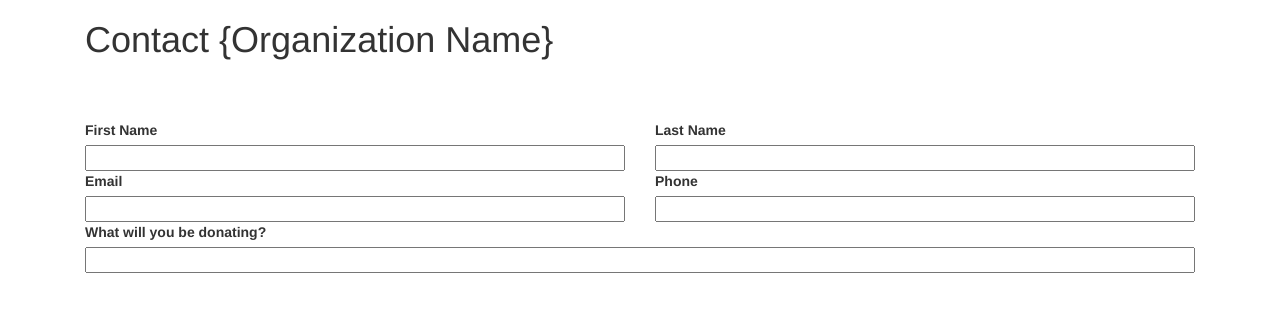
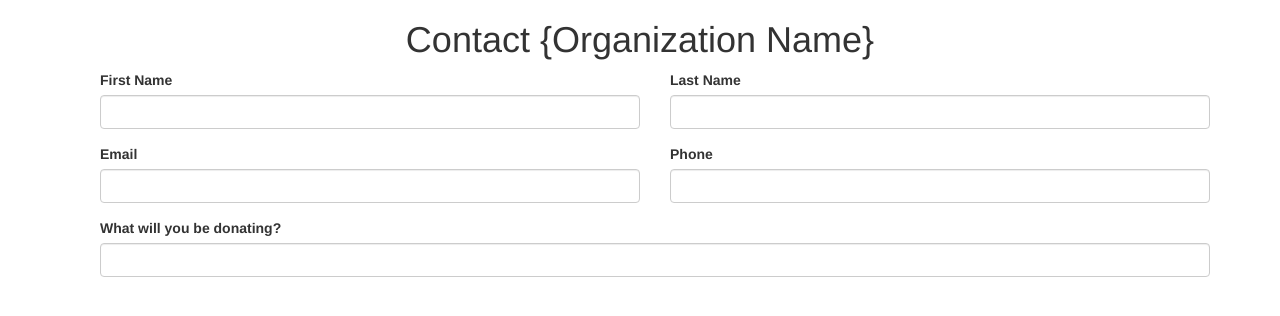
Before and after one commit to bradloudis/ReUseFull, a plain HTML site: page org-contact-form/index.html in a window 1280 px wide. Drawn offline with nearby package versions, Linux system fonts and the light colour scheme.

Commit message:
utilizing bootstrap form classes

```diff
--- a/org-contact-form/index.html
+++ b/org-contact-form/index.html
@@ -13,42 +13,46 @@
   </head>
   <body>
     <div class="container">
-      <div class="col-md-12">
-        <h1>Contact {Organization Name}</h1>
+      <h1 style="text-align: center">Contact {Organization Name}</h1>
+
+      <form>
+        <div class="container">
+          <div class="col-md-6">
+            <div class="form-group">
+              <label for="first-name">First Name</label>
+              <input type="text" id="first-name" class="form-control" />
             </div>
-      <div class="col-md-12" style="height: 50px"></div>
-      <div class="col-md-6">
-        <label for="first-name">First Name</label>
-      </div>
-      <div class="col-md-6">
-        <label for="last-name">Last Name</label>
-      </div>
-      <div class="col-md-6">
-        <input type="text" id="first-name" class="col-md-12" />
-      </div>
-      <div class="col-md-6">
-        <input type="text" id="last-name" class="col-md-12" />
           </div>
 
           <div class="col-md-6">
+            <div class="form-group">
+              <label for="last-name">Last Name</label>
+              <input type="text" id="last-name" class="form-control" />
+            </div>
+          </div>
+
+          <div class="col-md-6">
+            <div class="form-group">
               <label for="email">Email</label>
+              <input type="email" id="email" class="form-control" />
             </div>
+          </div>
+
           <div class="col-md-6">
+            <div class="form-group">
               <label for="phone">Phone</label>
+              <input type="number" id="phone" class="form-control" />
             </div>
-      <div class="col-md-6">
-        <input type="email" id="email" class="col-md-12" />
-      </div>
-      <div class="col-md-6">
-        <input type="number" id="phone" class="col-md-12" />
           </div>
 
           <div class="col-md-12">
+            <div class="form group">
               <label for="donation">What will you be donating?</label>
+              <input type="text" class="form-control" />
             </div>
-      <div class="col-md-12">
-        <input type="text" id="donation" class="col-md-12" />
           </div>
+        </div>
+      </form>
     </div>
   </body>
 </html>
```
Lines whose indentation alone changed are shown as unchanged.
